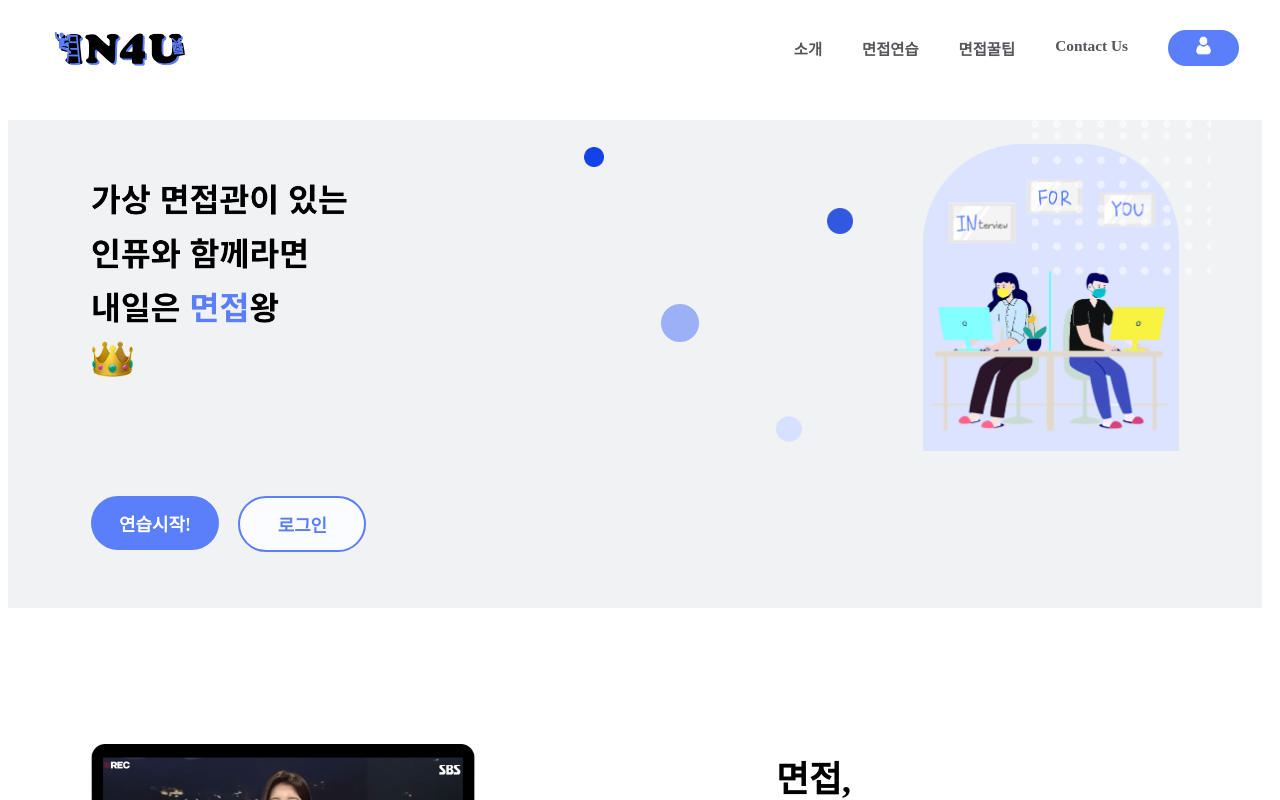
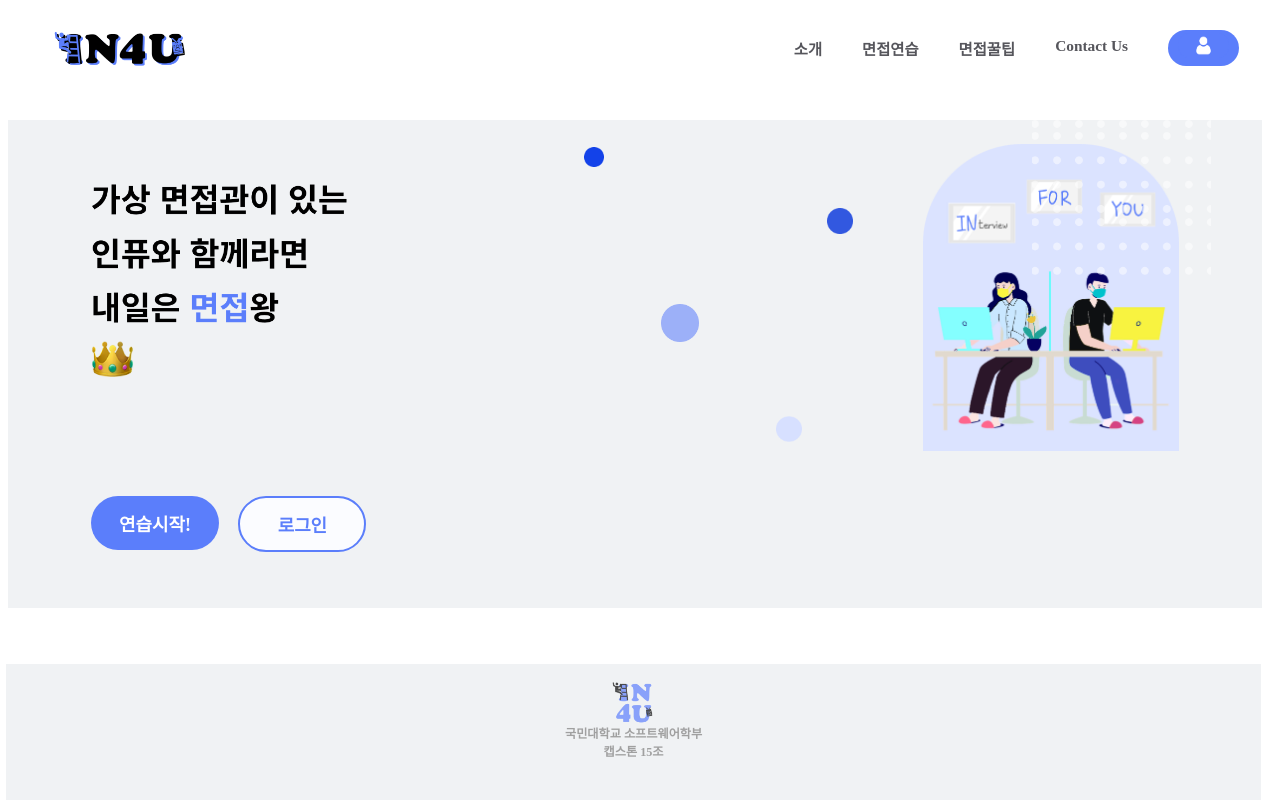
Before and after one commit to kookmin-sw/capstone-2022-15, a React (Create React App) app in the folder src/front/: page / in a window 1280 px wide. Shown: the top 800 px of the page. Built offline with nearby package versions, Linux system fonts and the light colour scheme.

Commit message:
MainPage - Footer 수정 (추후 수정 예정)

```diff
--- a/src/front/src/pages/components/Footer.css
+++ b/src/front/src/pages/components/Footer.css
@@ -1,9 +1,16 @@
+/* Footer 위치 수정 예정
+지금은 fixed라 무조건 아래 계속 보이는데,
+메인페이지에서는 스크롤 내려서 하단에만 보이게 수정 예정
+Home.js에서 style로 top 지정해도 페이지마다 다르게 보이는 건 안돼서,
+일단 모든 페이지 하단에서 보이게 쓸 수 있도록 fixed로 하단에 고정해 놓음!
+*/
+
 .FR-footer-gray{
-    position: absolute;
+    position: fixed;
+    bottom: 0vh;
     width: 98vw;
-    height: 18vh;
-    left: 0px;
-    top: 330vh;
+    height: 17vh;
+    left: 0.5vw;
 
     background: #F0F2F4;
   }
@@ -11,21 +18,21 @@
     position: absolute;
     width: 5vw;
     left: 46.5vw;
-    top: 3vh;
+    top: 2.2vh;
   }
   .footer-gray-txt{
     position: absolute;
     width: 15vw;
 
     height: 3vw;
-    top: 5.5vw;
+    top: 4.7vw;
     left: 41.5vw;
     text-align: center;
 
     font-family: 'Montserrat';
     font-style: normal;
     font-weight: 600;
-    font-size: 1vw;
+    font-size: 0.95vw;
 
     color: #a0a0a0;
 
```
